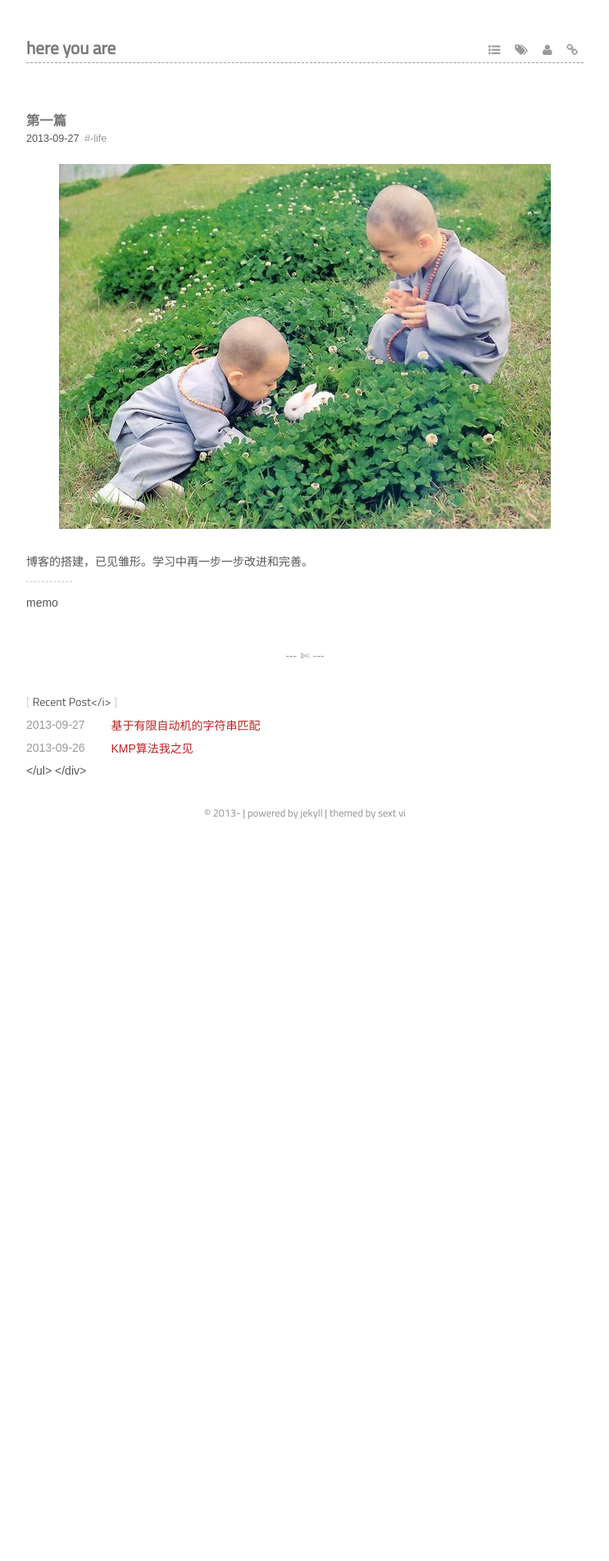
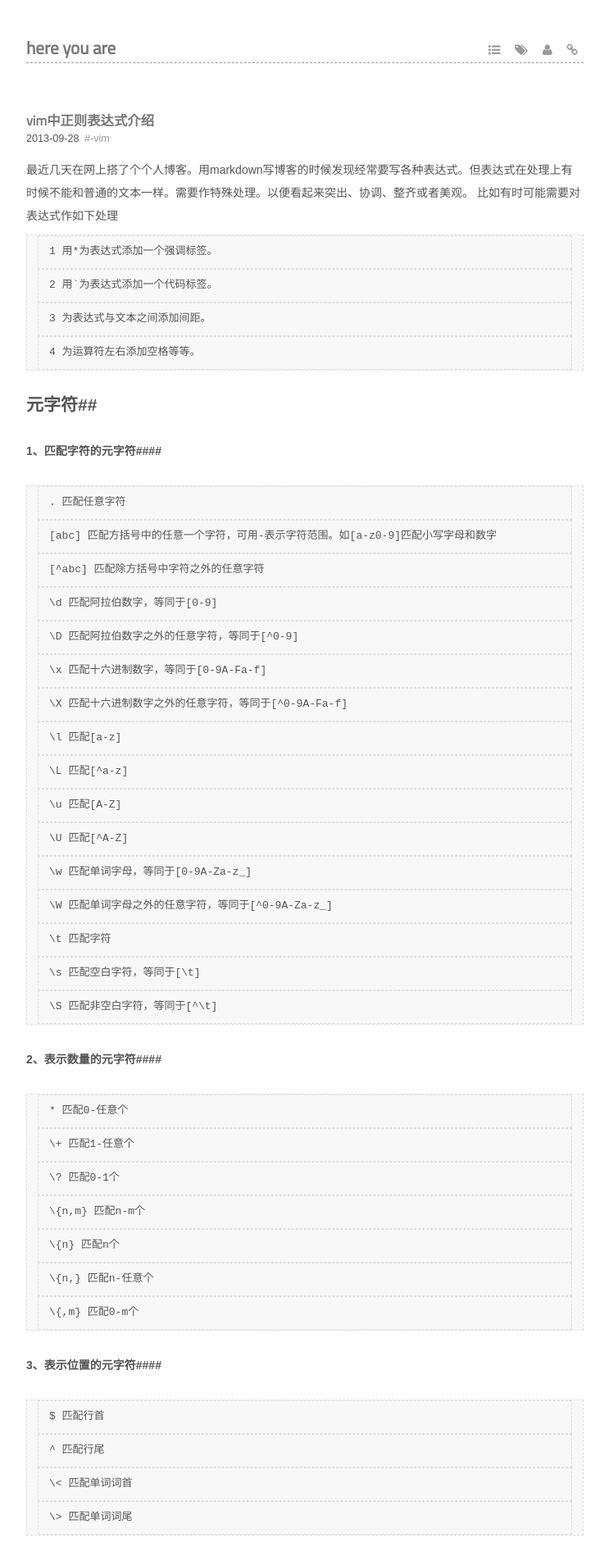
Before and after one commit to wujiantao/wujiantao.github.com, a Jekyll site: the page built from index.markdown, in a window 1280 px wide. Shown: the top 1904 px of the page at 82% size, without its empty margins (268-1011 px from the left). Built offline with Jekyll 4.4.1, drawn with Linux system fonts in a browser that asks for light colours; some web fonts are replaced; Markdown is read by kramdown in place of the engine named in the settings; before the commit the page ends 1014 px from its top, so only the background shows below that; some of the changed text lies outside the part shown.

Commit message:
regular_expr

```diff
--- /dev/null
+++ b/_posts/2013-09-28-regular_expr.markdown
@@ -0,0 +1,122 @@
+---
+title: vim中正则表达式介绍
+layout: post
+key: 0c8727a8-48d4-4750-b8ff-29c4508e3a8c
+tags:
+  -vim
+---
+
+
+最近几天在网上搭了个个人博客。用markdown写博客的时候发现经常要写各种表达式。但表达式在处理上有时候不能和普通的文本一样。需要作特殊处理。以便看起来突出、协调、整齐或者美观。 比如有时可能需要对表达式作如下处理
+
+> 1.	> 1	 用\*为表达式添加一个强调标签。
+> 2.	> 2	 用\`为表达式添加一个代码标签。
+> 3.	> 3	 为表达式与文本之间添加间距。
+> 4.	> 4	 为运算符左右添加空格等等。
+
+<div class="blank"></div>
+##元字符##
+<div class="blank"></div>
+
+####1、匹配字符的元字符####
+
+<div class="blank"></div>
+
+> 1.	> .     匹配任意字符
+> 2.	> [abc]    匹配方括号中的任意一个字符，可用-表示字符范围。如[a-z0-9]匹配小写字母和数字
+> 3.	> [^abc]    匹配除方括号中字符之外的任意字符
+> 4.	> \d    匹配阿拉伯数字，等同于[0-9]
+> 5.	> \D    匹配阿拉伯数字之外的任意字符，等同于[^0-9]
+> 6.	> \x    匹配十六进制数字，等同于[0-9A-Fa-f]
+> 7.	> \X    匹配十六进制数字之外的任意字符，等同于[^0-9A-Fa-f]
+> 8.	> \l    匹配[a-z]
+> 9.	> \L    匹配[^a-z]
+> 10.	> \u    匹配[A-Z]
+> 11.	> \U    匹配[^A-Z]
+> 12.	> \w    匹配单词字母，等同于[0-9A-Za-z_]
+> 13.	> \W    匹配单词字母之外的任意字符，等同于[^0-9A-Za-z_]
+> 14.	> \t    匹配<TAB>字符
+> 15.	> \s    匹配空白字符，等同于[\t]
+> 16.	> \S    匹配非空白字符，等同于[^\t]
+
+<div class="blank"></div>
+
+####2、表示数量的元字符####
+
+<div class="blank"></div>
+
+> 1. > \*	 匹配0-任意个
+> 3. > \\\+	 匹配1-任意个
+> 4. > \\?	 匹配0-1个
+> 5. > \\\{n,m\}   匹配n-m个
+> 6. > \\\{n\}	 匹配n个
+> 7. > \\\{n,\}	 匹配n-任意个
+> 8. > \\\{,m\}	 匹配0-m个
+
+<div class="blank"></div>
+
+####3、表示位置的元字符####
+
+<div class="blank"></div>
+
+> 1. > $	 匹配行首
+> 2. > ^	 匹配行尾
+> 3. > \\<	 匹配单词词首
+> 4. > \\>	 匹配单词词尾
+
+<div class="blank"></div>
+
+###正则表达式介绍###
+
+下面简要根据开篇介绍的几条要求写一个正则表达式的查找和替换函数。具体的功能可以根据自己的需要进行修改。主要目的是介绍一下vim的正则表达式匹配。由于自身也是小白用户。也在写博客的同时进行学习。
+
+		function! Regular_expr()
+			""""""""""""""""""""""""""""""""""""""""""""""""""""""""""""""""""""""""""
+			"我们假设表达式之间是没有空格的，这个很好做到，直接拿正则表达式预先清除空格
+			"匹配结束之后我们再对表达式中需要补充空格和调整间距的地方添加相应的空格
+
+			"首先是原始表达式的匹配,含标示符或者常量如abc 9000（字符串作特殊考虑）
+			"let pat = '\<[A-Za-z]\w*\>\|\<\d\+\>' 考虑到括号的问题。后面vim无法解析。
+			"let pat = '\('.pat.'\)'				放松条件直接拿\w匹配。注释为正确写法
+			let pat = '\w\+'
+
+			"表达式中可能有对数组的引用，如a[e][f][g] 下面式子的意思是pat = "pat([pat])*
+			let pat = pat.'\(\['.pat.'\]\)*'
+			let left = pat
+
+			"然后表达式之间可以进行运算.下面式子的意思是pat = pat(op pat)*
+			let pat = pat.'\([\*\/+-]'.pat.'\)*'
+
+			"然后表达式可以有括号，应该实现的功能是 pat = pat | (pat),注意之前的括号都是带\(转义的。而这里是原生匹配
+			"let pat = pat.'\|('.pat.')'  "正确的写法, 但正确的写法因为表达式括号过多,vim已经无法解析
+			let pat = '(\?'.pat.')\?' "	放松条件了。可能导致括号数不匹配
+
+			"带括号的表达式可以进行运算 要实现的是 pat = pat (op pat)*
+			let pat = '\('.pat.'[\*\/+-]\?\)\+'		可能匹配到不合法的表达式
+			"let pat = pat.'\([\*\/+-]'.pat.'\)*'  正确的写法，但括号过多vim已无法解析
+
+			"可以引入关系表达式, 但表达式左边不能有运算符。只能是一个变量。
+			let relation = '\([<>=]\|[<>=]=\)'
+			let pat = '\('.left.relation.'\)\?'.pat
+
+			"引入字符串表达式
+			let pat = pat.'\|\<\".*\"\>'
+
+			"正则表达式书写完毕。不是很准确可能导致匹配到不合法的表达式, 但一般合法的表达式是能匹配到的
+			let pat = '\('.pat.'\)'
+
+			"具体的功能可以自己添加。\1为最外层括号包围的字符串，也即整个匹配到的字符串。可添加和替换。
+			exec 's/'.pat.'/ \1 /g'
+		endfunction
+
+
+###结语###
+
+以上是对vim正则表达式的简要讨论。还有很多不完善的地方。
+
+
+###引用###
+
+1. [Vim查找替换及正则表达式的使用](http://tanqisen.github.io/blog/2013/01/13/vim-search-replace-regex/)
+
+2. [vim 正则表达式](http://www.cnblogs.com/penseur/archive/2011/02/25/1964522.html)
--- a/media/css/style.css
+++ b/media/css/style.css
@@ -43,6 +43,15 @@ hr {
     display: block;
     content: '--- ✄ ---';
     text-align: center; }
+
+.blank {
+	margin: 2em 0;
+	color:#FFF;}
+	.blank:after {
+		display: block;
+		content: '          ';
+		text-align: center;}
+
 
 a, header #header h1 a, article .title a, article .meta .tags a {
   text-decoration: none;
```
